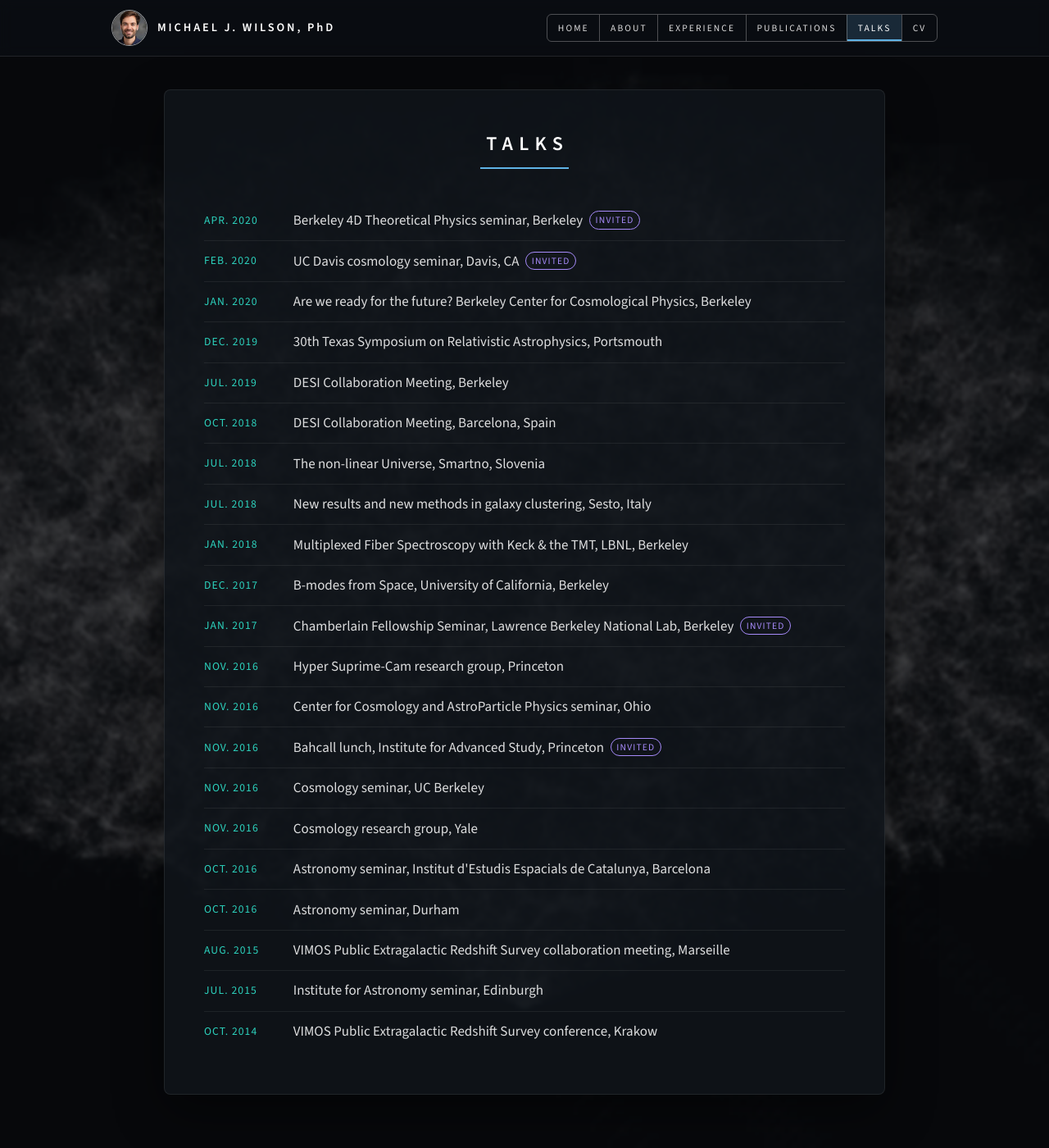
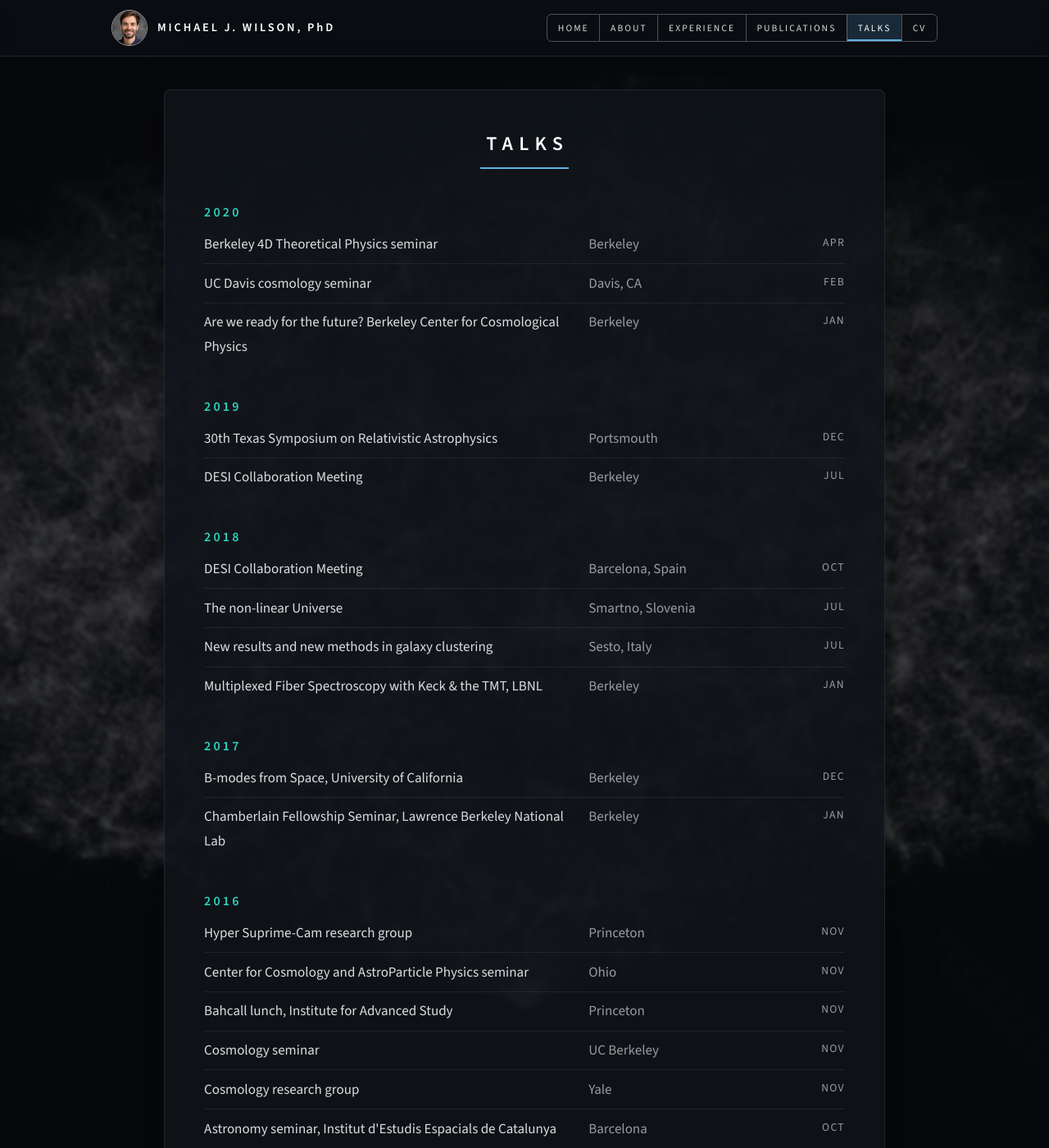
Before and after one commit to michaelJwilson/michaelJwilson.github.io, a Jekyll site: the page built from talks.md, in a window 1280 px wide and 1400 px high. Shown: the whole window at 82% size. Built offline with Jekyll 4.4.1, drawn with Linux system fonts in a browser that asks for light colours; some of the changed text lies outside the part shown.

Commit message:
Experience links; Moore et al. paper; talks grouped by year as a table
- Experience: links for the Seqera Summit talk, the Durham MNRAS paper
  (arXiv), DESI, and the target-selection papers (Hahn, Ruiz-Macias, Myers)
- Publications: add Moore et al., DESI DR2 galaxy luminosity functions
- Talks: one table per year (title, location, month); invited tags dropped

Co-Authored-By: Claude Opus 5.5 <noreply@anthropic.com>
Claude-Session: https://claude.ai/code/session_01SiHqF3nmdqJf51uy6f9hsB

```diff
--- a/_data/publications.yml
+++ b/_data/publications.yml
@@ -84,6 +84,11 @@
   title: The construction of large-scale structure catalogs for the Dark Energy Spectroscopic Instrument
   venue: JCAP
   url: https://iopscience.iop.org/article/10.1088/1475-7516/2025/01/125
+- authors: S. Moore, S. Cole, M. J. Wilson, et al. (DESI)
+  year: 2025
+  title: DESI DR2 Galaxy luminosity functions
+  venue: MNRAS
+  url: https://arxiv.org/abs/2511.01803
 - authors: G. Dolsten, Y. Prytikin, …, M. J. Wilson, et al.
   year: 2025
   title: Metadomain genome associations in mammalian T cells
--- a/assets/css/site.css
+++ b/assets/css/site.css
@@ -163,15 +163,22 @@ code { font-family: ui-monospace, SFMono-Regular, Menlo, monospace; font-size: .
   .panel-title { font-size: 1.2rem; }
 }
 
-/* Talks */
-.talks { list-style: none; padding: 0; margin: 0; }
-.talks li { display: flex; gap: 1.2em; padding: .55em 0; border-bottom: 1px solid rgba(255, 255, 255, .07); }
-.talks li:last-child { border-bottom: 0; }
-.talk-date { flex: none; width: 6.5em; color: var(--accent-2); font-size: .85rem; letter-spacing: .08em; text-transform: uppercase; padding-top: .2em; }
-.tag { display: inline-block; margin-left: .4em; padding: 0 .55em; border: 1px solid var(--accent-3); border-radius: 999px; color: var(--accent-3); font-size: .72rem; letter-spacing: .1em; text-transform: uppercase; vertical-align: .15em; }
+/* Talks: one table per year */
+.talk-year { margin: 1.8em 0 .4em; color: var(--accent-2) !important; font-size: 1rem !important; letter-spacing: .2em !important; }
+.talk-year:first-of-type { margin-top: 0; }
+.talks { width: 100%; border-collapse: collapse; }
+.talks td { padding: .5em .6em .5em 0; border-bottom: 1px solid rgba(255, 255, 255, .07); vertical-align: top; }
+.talks tr:last-child td { border-bottom: 0; }
+.talk-title { width: 60%; }
+.talk-place { width: 28%; color: var(--muted); }
+.talk-month { width: 12%; text-align: right; padding-right: 0 !important; padding-top: .7em !important; color: var(--muted); font-size: .85rem; letter-spacing: .1em; text-transform: uppercase; white-space: nowrap; }
+@media (max-width: 700px) {
+  .talks td { display: block; width: auto; padding: 0; border: 0; text-align: left; }
+  .talks tr { display: block; padding: .55em 0; border-bottom: 1px solid rgba(255, 255, 255, .07); }
+  .talk-month { text-align: left; }
+}
 .pubs a em { color: var(--text); }
 .pubs a:hover em { color: #fff; }
-@media (max-width: 700px) { .talks li { flex-direction: column; gap: .1em; } }
 
 /* Wider panel for pages with side-by-side figures */
 .panel.wide { max-width: 1120px; }
--- a/talks.md
+++ b/talks.md
@@ -5,18 +5,26 @@ permalink: /talks/
 ---
 {%- comment -%}
   Shown only when show_talks: true in _config.yml (the tab is hidden otherwise).
-  Edit the list in _data/talks.yml.
+  Edit the list in _data/talks.yml; dates are "Mon. YYYY".
 {%- endcomment -%}
 {% if site.show_talks %}
-<ul class="talks">
 {%- assign talks = site.data.talks | reverse %}
-{%- for t in talks %}
-  <li>
-    <span class="talk-date">{{ t.date }}</span>
-    <span class="talk-body">{{ t.title }}, {{ t.place }}{% if t.invited %} <span class="tag">Invited</span>{% endif %}</span>
-  </li>
+{%- assign years = "" | split: "" %}
+{%- for t in talks %}{% assign y = t.date | split: " " | last %}{% unless years contains y %}{% assign years = years | push: y %}{% endunless %}{% endfor %}
+{%- for y in years %}
+<h2 class="talk-year">{{ y }}</h2>
+<table class="talks">
+  <tbody>
+  {%- for t in talks %}{% assign ty = t.date | split: " " | last %}{% if ty == y %}
+    <tr>
+      <td class="talk-title">{{ t.title }}</td>
+      <td class="talk-place">{{ t.place }}</td>
+      <td class="talk-month">{{ t.date | split: " " | first | remove: "." }}</td>
+    </tr>
+  {%- endif %}{% endfor %}
+  </tbody>
+</table>
 {%- endfor %}
-</ul>
 {% else %}
 <p>No talks listed.</p>
 {% endif %}
```
Also changed, not shown: experience.md (+3 -3 lines).
